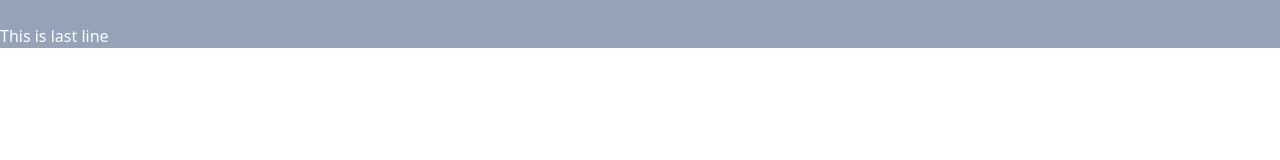
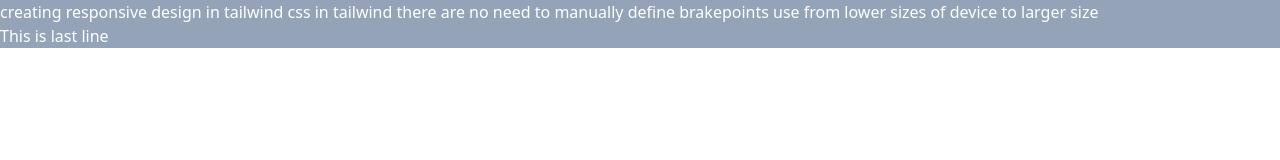
Before and after one commit to Pankaj-Tile/tailwind_Project, a website built with Vite: page lec7/index.html in a window 1280 px wide. Built offline with nearby package versions, Linux system fonts and the light colour scheme.

Commit message:
lec 7 completed

```diff
--- a/lec7/index.html
+++ b/lec7/index.html
@@ -13,9 +13,9 @@
             <!-- use from lower sizes of device to larger size -->
 Lorem ipsum dolor sit amet consectetur adipisicing elit. Saepe quas hic deleniti esse quo commodi! Beatae eligendi adipisci, esse voluptatum placeat laborum, vel neque nihil quasi facilis deleniti ex tempora.    </div>
     <div class="bg-black lg:block text-white sm:bg-blue-700 lg:bg-blue-200 xl:bg-slate-400">
-        <!-- creating responsive design in tailwind css -->
-         <!-- in tailwind there are no need to manually define brakepoints -->
-          <!-- use from lower sizes of device to larger size -->
+        creating responsive design in tailwind css
+         in tailwind there are no need to manually define brakepoints
+          use from lower sizes of device to larger size
            <br>
   This is last line
   </div>
```
